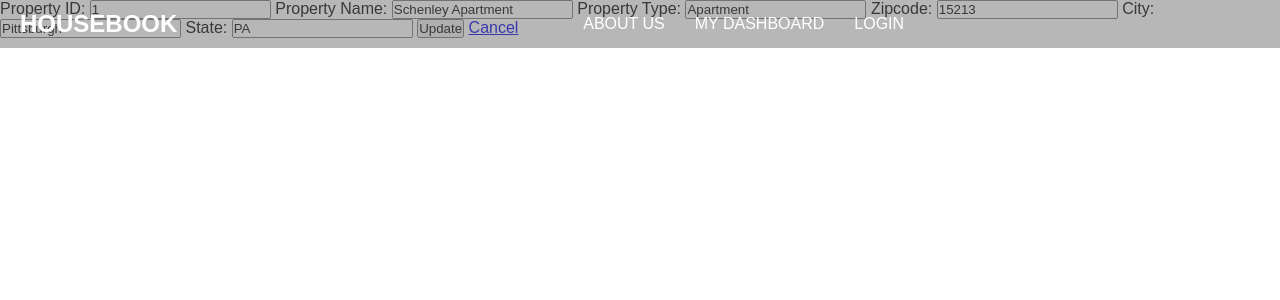
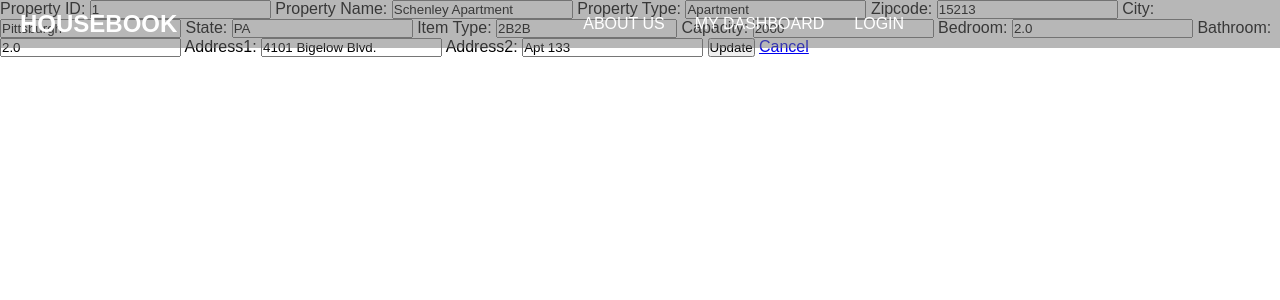
Before and after one commit to EasonJiang94/RateMyRent, a Django app: page /edit_property/1/ in a window 1280 px wide. Shown: the top 300 px of the page. Run offline with Django 4.2, Linux system fonts and the light colour scheme; data comes from the database, SQL or seed files in the repository.

Commit message:
modify edit page-update multiple tables

```diff
--- a/housebook/housebook_app/templates/edit_property.html
+++ b/housebook/housebook_app/templates/edit_property.html
@@ -3,7 +3,7 @@
 <html lang="en">
 <head>
     <meta charset="UTF-8">
-    <title>Property Add Form</title>
+    <title>Property Edit Form</title>
     <link rel="stylesheet" href="{% static 'css/styles.css' %}">
 </head>
 <body>
@@ -24,6 +24,11 @@
         <form id="propertyForm" action="{% url 'edit_property' property.property_id %}" method="POST">
 
             {% csrf_token %}
+                <!-- Hidden fields for IDs -->
+            <input type="hidden" id="property_id" name="property_id" value="{{ property.property_id }}">
+            <input type="hidden" id="item_id" name="item_id" value="{{ propertyitem.item_id }}">
+            <input type="hidden" id="address_id" name="address_id" value="{{ propertyaddress.address_id }}">
+
             <label for="propertyId">Property ID:</label>
             <input type="text" id="propertyId" name="property_id" value="{{ property.property_id }}" required>
 
@@ -42,6 +47,24 @@
             <label for="state">State:</label>
             <input type="text" id="state" name="state" value="{{ property.state }}" maxlength="10" required>
 
+            <label for="item_type">Item Type:</label>
+            <input type="text" id="item_type" name="item_type" value="{{ propertyitem.item_type }}" maxlength="10" required>
+
+            <label for="capacity">Capacity:</label>
+            <input type="text" id="capacity" name="capacity" value="{{ propertyitem.capacity }}" maxlength="10" required>
+
+            <label for="item_bedroom">Bedroom:</label>
+            <input type="text" id="item_bedroom" name="item_bedroom" value="{{ propertyitem.item_bedroom }}" maxlength="10" required>
+
+            <label for="item_bathroom">Bathroom:</label>
+            <input type="text" id="item_bathroom" name="item_bathroom" value="{{ propertyitem.item_bathroom }}" maxlength="10" required>
+
+            <label for="address1">Address1:</label>
+            <input type="text" id="address1" name="address1" value="{{ propertyaddress.address1 }}" maxlength="50" required>
+
+            <label for="address2">Address2:</label>
+            <input type="text" id="address2" name="address2" value="{{ propertyaddress.address2 }}" maxlength="50" required>
+
             <button type="submit">Update</button>
             <a href="{% url 'dashboard' %}" class="btn-cancel">Cancel</a>
         </form>
--- a/housebook/housebook_app/views.py
+++ b/housebook/housebook_app/views.py
@@ -128,10 +128,14 @@ def add_property(request):
         return render(request, 'add_property.html')
 
 def edit_property(request, property_id):
+    #print(f"Item Id: {propertyitem_data.item_id}, Property ID: {propertyitem_data.property_id}, Address Id: {propertyitem_data.address_id}")
 
     property_data = Property.objects.get(property_id=property_id)
+    propertyitem_data = Propertyitem.objects.get(property_id=property_id)
+    propertyaddress_data =  Propertyaddress.objects.get(address_id=propertyitem_data.address_id)
 
     if request.method == 'POST':
+        #print(request.POST.keys())
         property_data = Property(
             property_id=request.POST['property_id'],
             property_name=request.POST['property_name'],
@@ -140,12 +144,35 @@ def edit_property(request, property_id):
             city=request.POST['city'],
             state=request.POST['state'],
         )
-        property_data.save()  # Save the new Property to the database
+        property_data.save()  # Edit Property
+
+        propertyitem_data = Propertyitem(
+            item_id=request.POST['item_id'],
+            property_id=request.POST['property_id'],
+            address_id=request.POST['address_id'],
+            item_type=request.POST['item_type'],
+            capacity=request.POST['capacity'],
+            item_bedroom=request.POST['item_bedroom'],
+            item_bathroom=request.POST['item_bathroom'],
+        )
+        propertyitem_data.save()  # Edit Propertyitem
+
+        propertyaddress_data = Propertyaddress(
+            address_id=request.POST['address_id'],
+            address1=request.POST['address1'],
+            address2=request.POST['address2'],
+            city=request.POST['city'],
+            zipcode=request.POST['zipcode'],
+            state=request.POST['state'],
+        )
+        propertyaddress_data.save()  # Edit Propertyaddress
 
         return redirect('dashboard')
 
     context = {
-        'property':property_data,
+        'property': property_data,
+        'propertyitem': propertyitem_data,
+        'propertyaddress': propertyaddress_data,
     }
 
     return render(request, 'edit_property.html' , context)
```
Also changed, not shown: housebook/housebook_app/templates/dashboard.html (+7 -1 lines).
